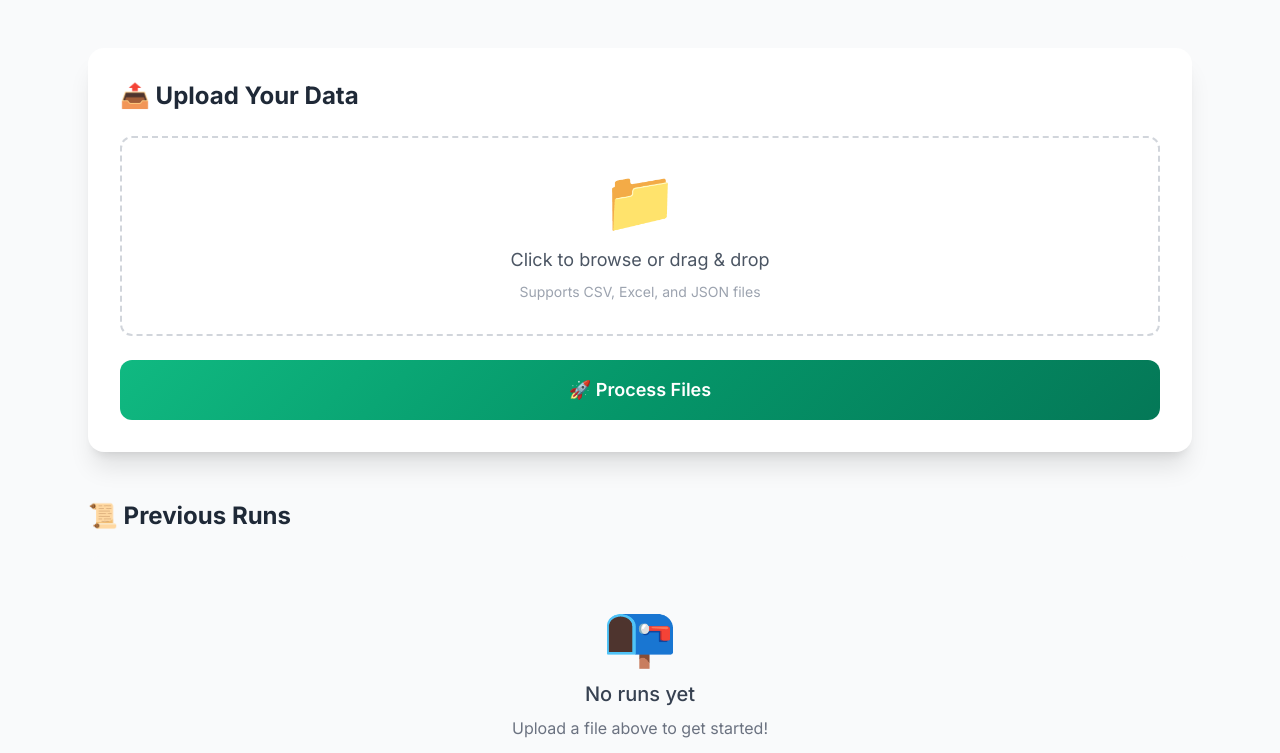
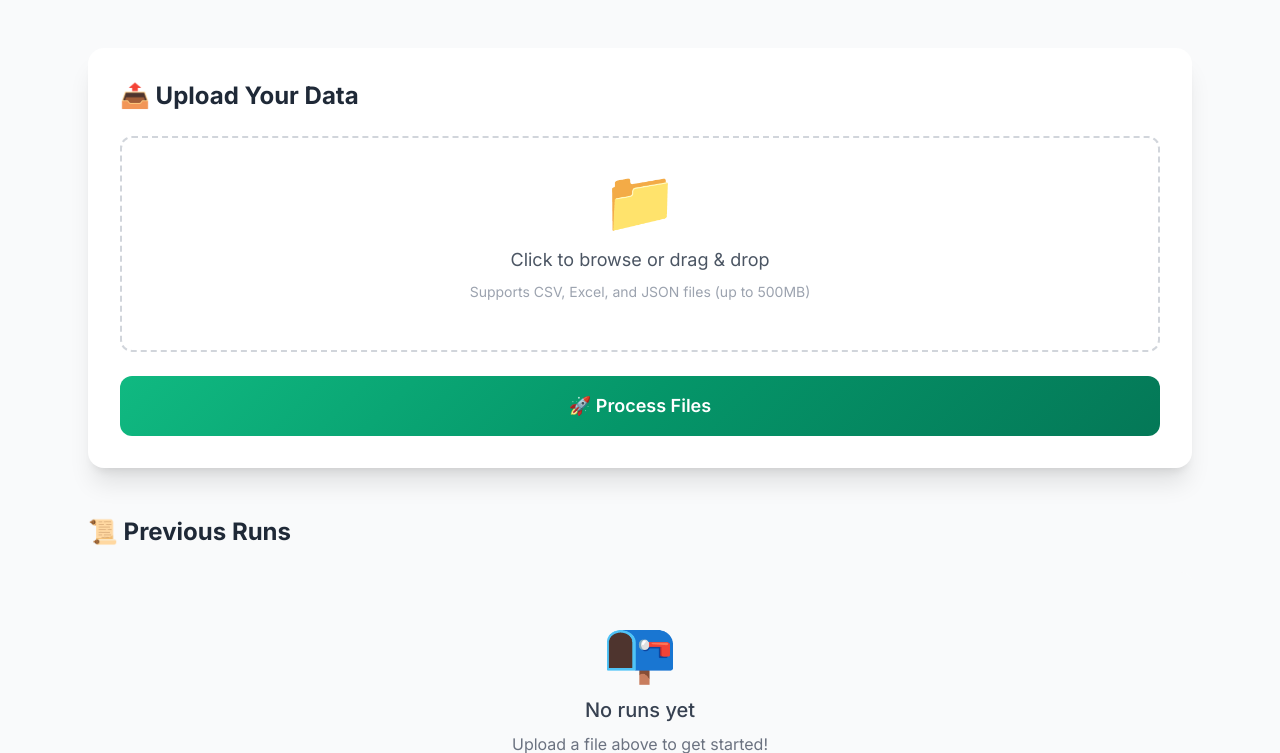
Before and after one commit to bashyalanshul-cmyk/autonomous-workflow-engine, a Flask app: page / in a window 1280 px wide. Shown: the part 188-941 px from the top of the page. Run offline with Flask 3, Linux system fonts and the light colour scheme; some libraries are stand-ins or nearby versions.

Commit message:
Update file size limit to 500MB, add Excel support, fix security scanner

```diff
--- a/app.py
+++ b/app.py
@@ -15,7 +15,7 @@ from src.core.data_processor import DataProcessor
 
 # Initialize Flask app
 app = Flask(__name__)
-app.config['MAX_CONTENT_LENGTH'] = 16 * 1024 * 1024  # 16MB max upload
+app.config['MAX_CONTENT_LENGTH'] = 500 * 1024 * 1024  # 500MB max upload
 app.config['UPLOAD_FOLDER'] = INPUT_DIR
 
 # Ensure directories exist
--- a/requirements.txt
+++ b/requirements.txt
@@ -10,3 +10,5 @@ Pillow>=10.0.0
 requests>=2.31.0
 Flask>=3.0.0
 Werkzeug>=3.0.0
+openpyxl>=3.0.0
+xlrd>=2.0.0
--- a/templates/index.html
+++ b/templates/index.html
@@ -26,21 +26,59 @@
         <section class="mb-12">
             <div class="bg-white rounded-2xl shadow-xl p-8 card-hover">
                 <h2 class="text-2xl font-bold text-gray-800 mb-6">📤 Upload Your Data</h2>
-                <form action="{{ url_for('upload_file') }}" method="POST" enctype="multipart/form-data" class="space-y-6">
-                    <div class="border-2 border-dashed border-gray-300 rounded-xl p-8 text-center hover:border-purple-500 transition-colors">
+                <form id="upload-form" action="{{ url_for('upload_file') }}" method="POST" enctype="multipart/form-data" class="space-y-6">
+                    <div class="border-2 border-dashed border-gray-300 rounded-xl p-8 text-center hover:border-green-500 transition-colors">
                         <input type="file" name="file" id="file-input" multiple accept=".csv,.xlsx,.xls,.json" class="hidden">
-                        <label for="file-input" class="cursor-pointer">
+                        <label for="file-input" class="cursor-pointer" id="file-label">
                             <div class="text-6xl mb-4">📁</div>
                             <p class="text-lg text-gray-600 mb-2">Click to browse or drag & drop</p>
-                            <p class="text-sm text-gray-400">Supports CSV, Excel, and JSON files</p>
+                            <p class="text-sm text-gray-400">Supports CSV, Excel, and JSON files (up to 500MB)</p>
                         </label>
+                        <div id="file-list" class="mt-4 text-left max-h-40 overflow-y-auto"></div>
                     </div>
-                    <button type="submit" class="w-full gradient-bg text-white font-semibold py-4 px-8 rounded-xl text-lg hover:opacity-90 transition-opacity">
+                    <button type="submit" id="submit-btn" class="w-full gradient-bg text-white font-semibold py-4 px-8 rounded-xl text-lg hover:opacity-90 transition-opacity">
                         🚀 Process Files
                     </button>
                 </form>
             </div>
         </section>
+
+        <script>
+            const fileInput = document.getElementById('file-input');
+            const fileLabel = document.getElementById('file-label');
+            const fileList = document.getElementById('file-list');
+            const uploadForm = document.getElementById('upload-form');
+            const submitBtn = document.getElementById('submit-btn');
+
+            fileInput.addEventListener('change', function() {
+                fileList.innerHTML = '';
+                if (this.files.length > 0) {
+                    Array.from(this.files).forEach(file => {
+                        const fileItem = document.createElement('div');
+                        fileItem.className = 'flex items-center gap-2 p-2 bg-gray-50 rounded mb-1';
+                        fileItem.innerHTML = `
+                            <span class="text-green-600">✅</span>
+                            <span class="text-sm text-gray-700 truncate flex-1">${file.name}</span>
+                            <span class="text-xs text-gray-400">${(file.size / 1024 / 1024).toFixed(2)} MB</span>
+                        `;
+                        fileList.appendChild(fileItem);
+                    });
+                }
+            });
+
+            uploadForm.addEventListener('submit', function(e) {
+                submitBtn.disabled = true;
+                submitBtn.innerHTML = `
+                    <div class="flex items-center justify-center gap-2">
+                        <svg class="animate-spin h-5 w-5 text-white" xmlns="http://www.w3.org/2000/svg" fill="none" viewBox="0 0 24 24">
+                            <circle class="opacity-25" cx="12" cy="12" r="10" stroke="currentColor" stroke-width="4"></circle>
+                            <path class="opacity-75" fill="currentColor" d="M4 12a8 8 0 018-8V0C5.373 0 0 5.373 0 12h4zm2 5.291A7.962 7.962 0 014 12H0c0 3.042 1.135 5.824 3 7.938l3-2.647z"></path>
+                        </svg>
+                        Processing files...
+                    </div>
+                `;
+            });
+        </script>
 
         <!-- Previous Runs -->
         <section>
```
Also changed, not shown: src/cybersecurity/risk_scanner.py (+9 -2 lines).
